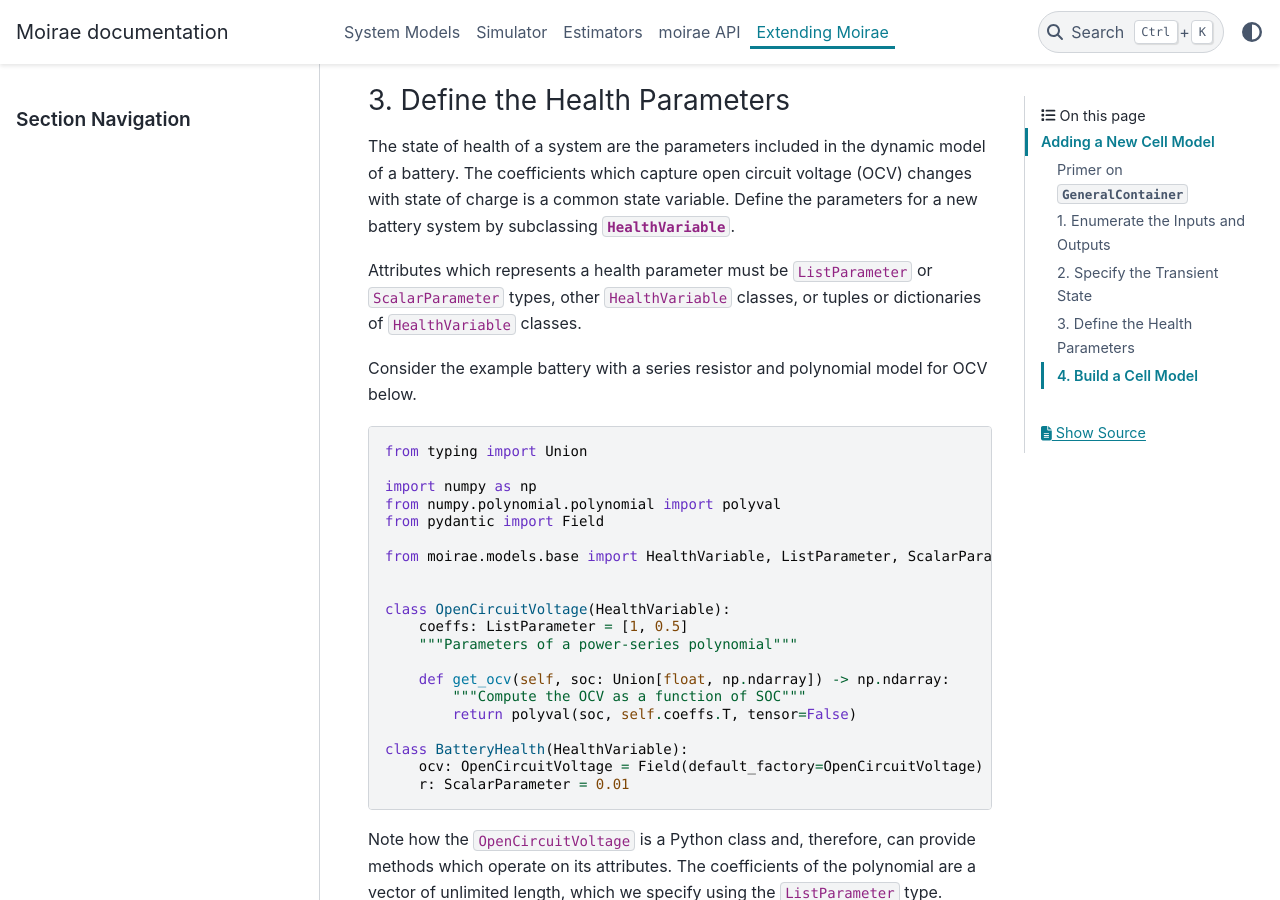
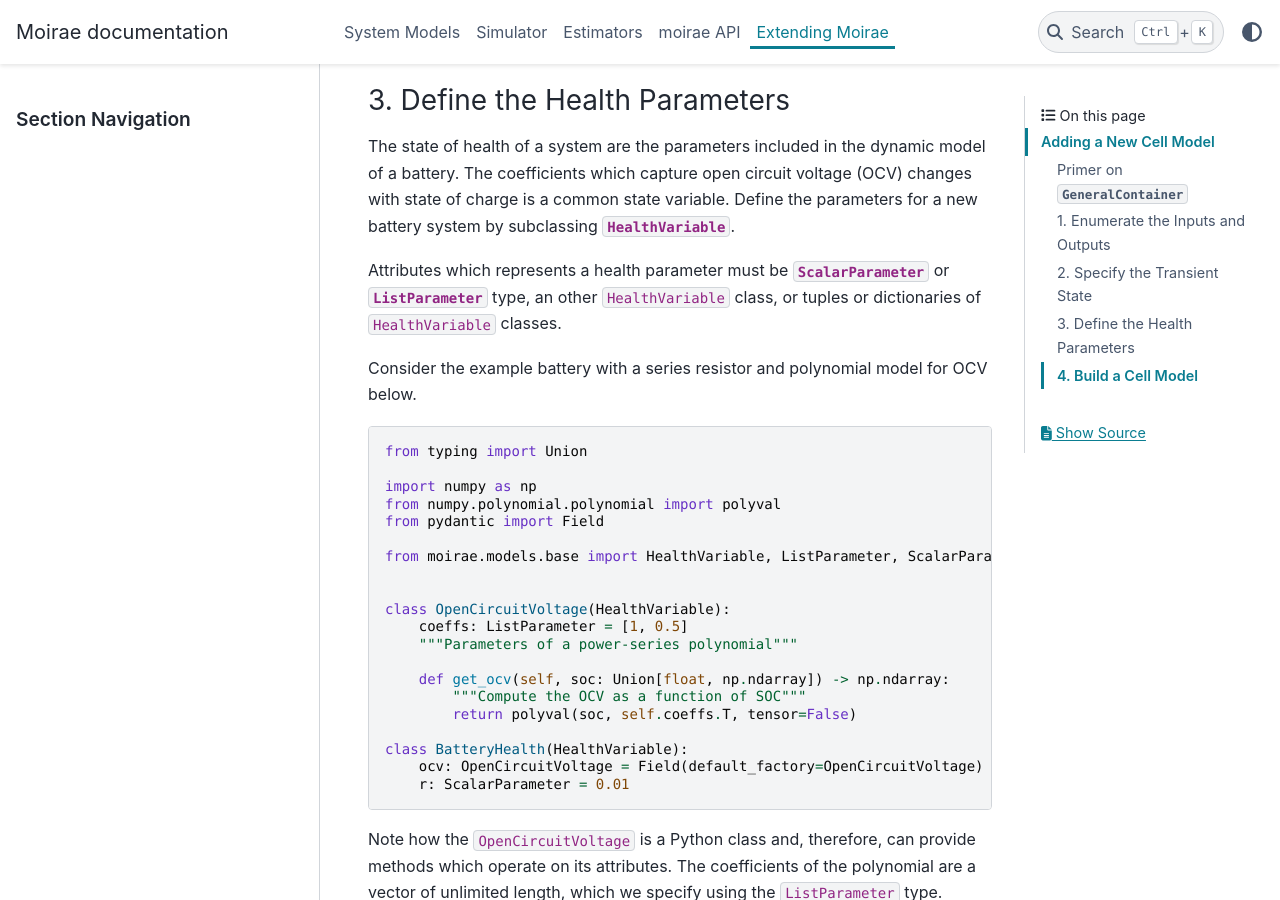
Before and after one commit to ROVI-org/auto-soh, a Sphinx documentation site: the page built from docs/extending.rst, in a window 1280 px wide and 900 px high, scrolled down 1803 px. Built offline with Sphinx 7.4.7 and the PyData theme 0.15.4, drawn with Linux system fonts in a browser that asks for light colours.

Commit message:
Include list/scalarparameter in autodoc

```diff
--- a/docs/extending.rst
+++ b/docs/extending.rst
@@ -82,8 +82,9 @@ The coefficients which capture open circuit voltage (OCV) changes with state of
 Define the parameters for a new battery system by
 subclassing :class:`~moirae.models.base.HealthVariable`.
 
-Attributes which represents a health parameter must be ``ListParameter`` or ``ScalarParameter`` types,
-other ``HealthVariable`` classes,
+Attributes which represents a health parameter must be
+:class:`~moirae.models.base.ScalarParameter` or :class:`~moirae.models.base.ListParameter` type,
+an other ``HealthVariable`` class,
 or tuples or dictionaries of ``HealthVariable`` classes.
 
 Consider the example battery with a series resistor and polynomial model for OCV below.
```
Also changed, not shown: other parts of docs/extending.rst (+1 -1 lines), 1 other file.
